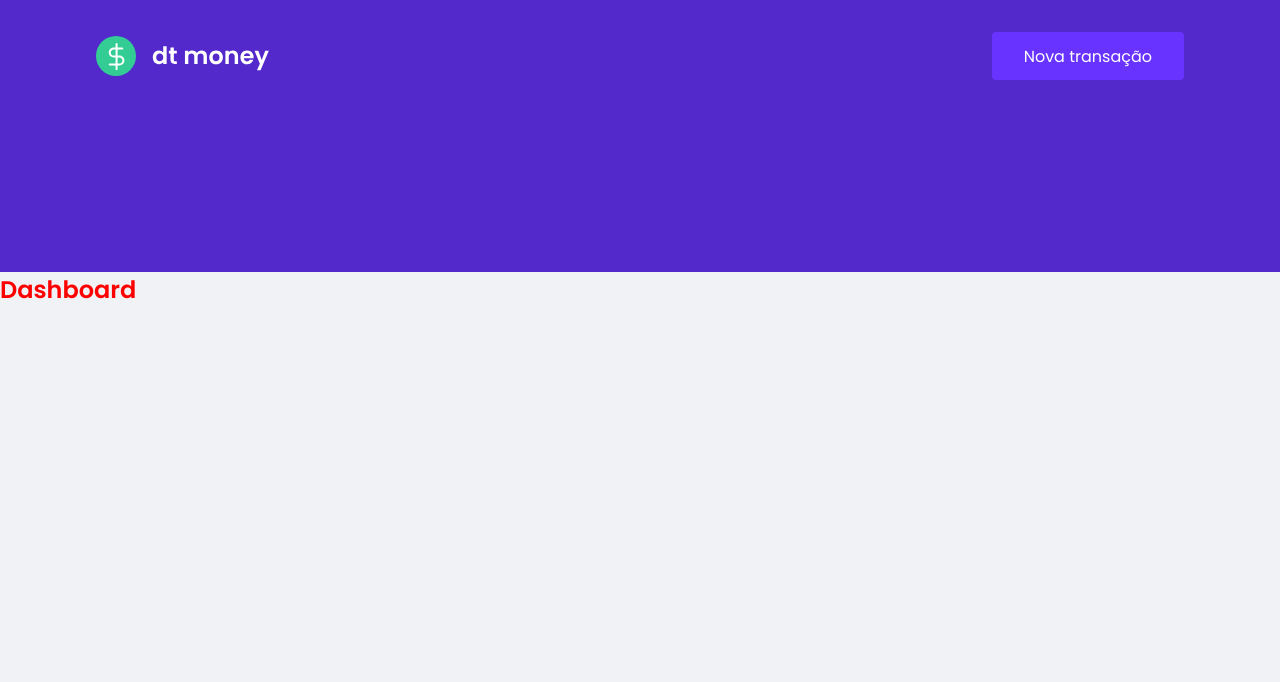
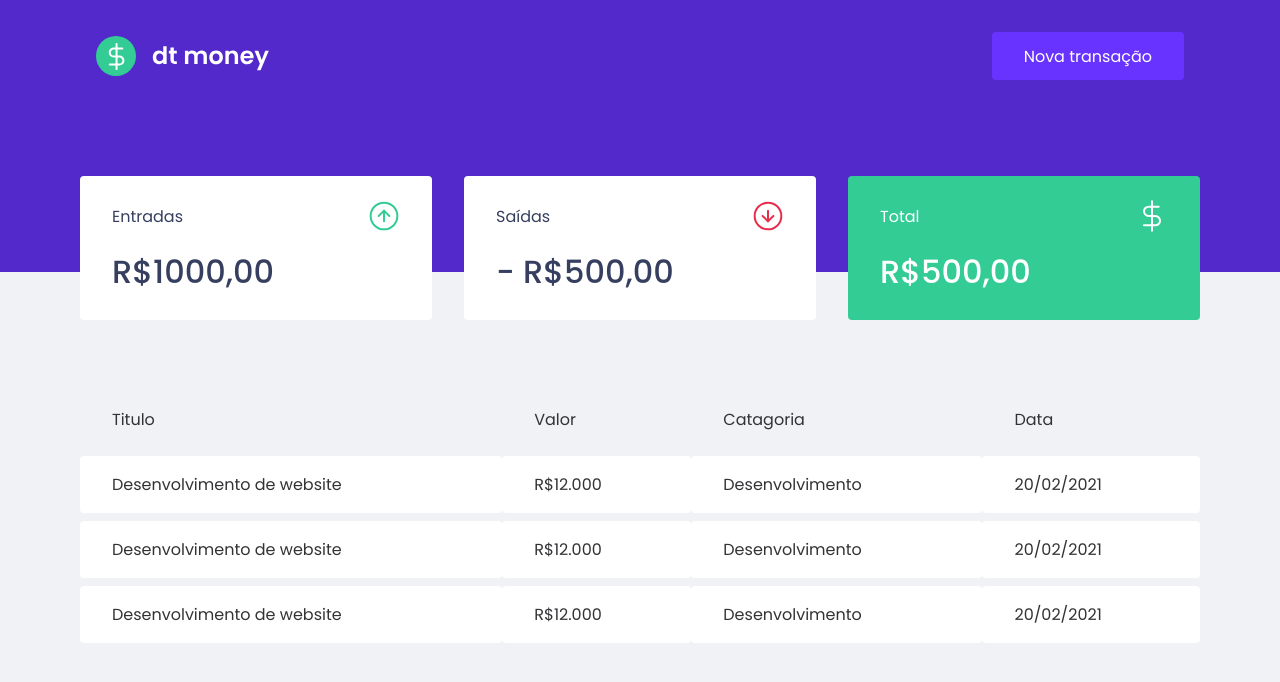
Before and after one commit to Ingridaquino/Project-React-Rocketseat, a React (Create React App) app in the folder dtmoney/: page / in a window 1280 px wide. Shown: the top 682 px of the page. Built offline with nearby package versions, Linux system fonts and the light colour scheme.

Commit message:
Adicionando Transactions

```diff
--- a/dtmoney/public/index.html
+++ b/dtmoney/public/index.html
@@ -3,7 +3,7 @@
   <head>
     <link rel="preconnect" href="https://fonts.googleapis.com">
     <link rel="preconnect" href="https://fonts.gstatic.com" crossorigin>
-    <link href="https://fonts.googleapis.com/css2?family=Poppins:wght@400;600&display=swap" rel="stylesheet">
+    <link href="https://fonts.googleapis.com/css2?family=Poppins:wght@400;500;600&display=swap" rel="stylesheet">
 
     <meta charset="utf-8" />
     <meta name="viewport" content="width=device-width, initial-scale=1" />
--- a/dtmoney/src/App.tsx
+++ b/dtmoney/src/App.tsx
@@ -2,6 +2,7 @@
 import { Dashboard } from "./Dashboard";
 
 import { GlobalStyle } from "./styles/global";
+import { TransactionsTable } from "./TransactionsTable";
 
 export function App() {
   return (
--- a/dtmoney/src/Dashboard/Summary/index.tsx
+++ b/dtmoney/src/Dashboard/Summary/index.tsx
@@ -1,5 +1,39 @@
+import incomeImg from '../../assets/income.svg';
+import outcomeImg from '../../assets/outcome.svg';
+import totalImg from '../../assets/total.svg';
+
+
+import { Container } from "./styles";
+
+
 export function Summary () {
     return (
-        <h1>Summary</h1>
+        <Container>
+            <div>
+                <header>
+                    <p>Entradas</p>
+                    <img src={incomeImg}alt="Entradas" />
+                </header>
+                <strong>R$1000,00</strong>
+            </div>
+
+            <div>
+                <header>
+                    <p>Saídas</p>
+                    <img src={outcomeImg}alt="Saídas" />
+                </header>
+                <strong> - R$500,00</strong>
+            </div>
+
+            <div className="highlight-background">
+                <header>
+                    <p>Total</p>
+                    <img src={totalImg}alt="Total" />
+                </header>
+                <strong>R$500,00</strong>
+            </div>
+
+
+        </Container>
     )
 }
--- a/dtmoney/src/Dashboard/Summary/styles.ts
+++ b/dtmoney/src/Dashboard/Summary/styles.ts
@@ -0,0 +1,36 @@
+import styled from "styled-components";
+
+export const Container = styled.div`
+    display: grid;
+    grid-template-columns: repeat(3, 1fr);
+    gap: 2rem;
+    margin-top: -6rem;
+
+    div {
+        background: var(--shape);
+        padding: 1.5rem 2rem;
+        border-radius: 0.25rem;
+        color: var(--text-title);
+
+        header {
+            display: flex;
+            align-items: center;
+            justify-content: space-between;
+        }
+
+        strong {
+            display: block;
+            margin-top: 1rem;
+            font-size: 2rem;
+            font-weight: 500;
+            line-height: 3rem;
+        }
+
+        &.highlight-background {
+            background: var(--green);
+            color: var(--shape);
+        }
+    }
+
+
+`;
--- a/dtmoney/src/Dashboard/index.tsx
+++ b/dtmoney/src/Dashboard/index.tsx
@@ -1,10 +1,13 @@
+import { TransactionsTable } from '../TransactionsTable'
 import { Container } from './styles'
+import { Summary } from './Summary'
 
 
 export function Dashboard () {
     return (
         <Container>
-            <h2>Dashboard</h2>
+           <Summary />
+           <TransactionsTable />
         </Container>
     )
 }
--- a/dtmoney/src/Dashboard/styles.ts
+++ b/dtmoney/src/Dashboard/styles.ts
@@ -1,5 +1,8 @@
-import styled from 'styled-components';
+import styled from "styled-components";
 
 export const Container = styled.main `
-    max-width: 1120px
+    max-width: 1120px;
+    margin: 0 auto;
+    color: var(--text-body);
+
 `;
--- /dev/null
+++ b/dtmoney/src/TransactionsTable/index.tsx
@@ -0,0 +1,42 @@
+import { Container } from "./styles";
+
+export function  TransactionsTable () {
+    return (
+      <Container>
+          <table>
+              <thead>
+                  <tr>
+                      <th>Titulo</th>
+                      <th>Valor</th>
+                      <th>Catagoria</th>
+                      <th>Data</th>
+                  </tr>
+              </thead>
+
+              <tbody>
+                  <tr>
+                      <td className="title">Desenvolvimento de website</td>
+                      <td>R$12.000</td>
+                      <td>Desenvolvimento</td>
+                      <td>20/02/2021</td>
+                  </tr>
+
+                  <tr>
+                      <td className="title">Desenvolvimento de website</td>
+                      <td>R$12.000</td>
+                      <td>Desenvolvimento</td>
+                      <td>20/02/2021</td>
+                  </tr>
+
+                  <tr>
+                      <td className="title">Desenvolvimento de website</td>
+                      <td>R$12.000</td>
+                      <td>Desenvolvimento</td>
+                      <td>20/02/2021</td>
+                  </tr>
+              </tbody>
+
+          </table>
+      </Container>
+    );
+};
--- /dev/null
+++ b/dtmoney/src/TransactionsTable/styles.ts
@@ -0,0 +1,28 @@
+import styled from "styled-components";
+
+export const Container = styled.div `
+    margin-top: 4rem;
+
+    table {
+        width: 100%;
+        border-spacing: 0 0.5rem;
+
+        th {
+            color: var(--text-body);
+            font-weight: 400;
+            padding: 1rem 2rem;
+            text-align: left;
+            line-height:1.5rem
+        }
+
+        td {
+            padding: 1rem 2rem;
+            border: 0;
+            background: var(--shape);
+            color: var(--text-body);
+            border-radius: 0.25rem;
+
+        }
+    }
+
+`;
--- a/dtmoney/src/components/Header/styles.ts
+++ b/dtmoney/src/components/Header/styles.ts
@@ -1,4 +1,4 @@
-import styled from 'styled-components';
+import styled from "styled-components";
 
 export const Container = styled.header `
     background: var(--blue);
--- a/dtmoney/src/styles/global.ts
+++ b/dtmoney/src/styles/global.ts
@@ -6,10 +6,12 @@
       --red: #E52E4D;
       --blue: #5429cc;
 
+      --green: #33cc95;
+
       --blue-light: #6933ff;
 
       --text-title: #363f5f;
-      --text-body: #969cb3;
+      --text-body: #333235;
 
       --shape: #ffff;
     }
@@ -34,7 +36,6 @@
 
     h1, h2, h3, h4, h5, h6, strong {
         font-weight: 600;
-        color: red;
     }
 
       // font-size: 16px (DESKTOP)
```
